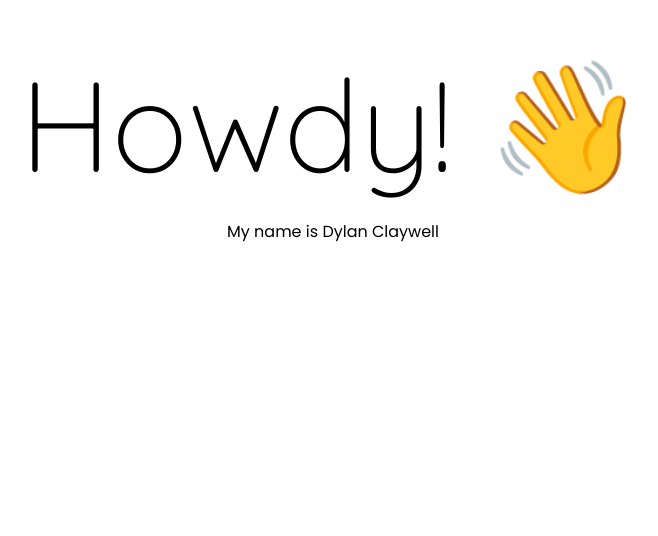
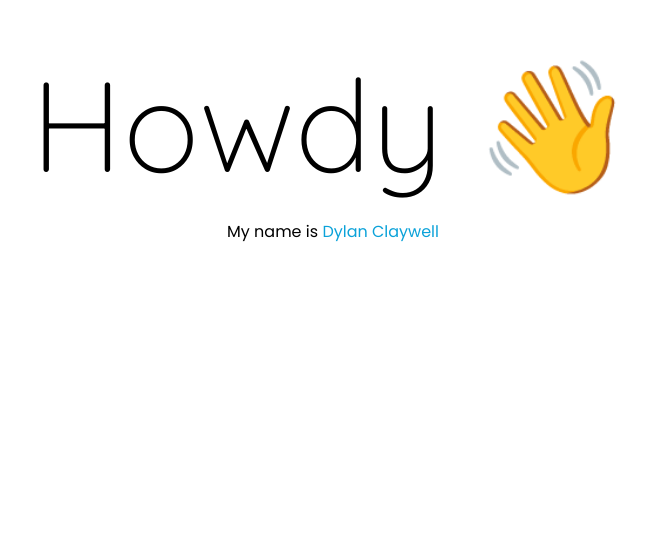
Before and after one commit to dylanclaywell/personal-site, a React (Create React App) app: page / in a window 1280 px wide. Shown: the part 264-800 px from the top of the page, without its empty margins (307-965 px from the left). Built offline with nearby package versions, Linux system fonts and the light colour scheme.

Commit message:
Added some styling and an svg

```diff
--- a/src/App.tsx
+++ b/src/App.tsx
@@ -21,16 +21,19 @@ function App() {
         <nav className="flex grow justify-center space-x-8"></nav>
       </header>
       <main>
-        <div className="text-center h-screen flex flex-col justify-center">
-          <h1 className="text-[10vw]">Howdy! 👋</h1>
-          <p className="font-[Poppins]">
+        <div className="text-center h-screen flex flex-col justify-center items-center">
+          <h1 className="text-[10vw] w-fit space-x-8">
+            <span className="slidein inline-block font-lighter">Howdy</span>
+            <span>👋</span>
+          </h1>
+          <p className="font-[Poppins] w-fit">
             My name is <a href="#about-me">Dylan Claywell</a>
           </p>
         </div>
         <Feature
           id="about-me"
           title="Who am I?"
-          imageUrl="https://via.placeholder.com/500"
+          imageUrl="me.svg"
           paragraphs={[
             `I'm a software engineer by trade, and a creator by passion. I
             love making something new with my own two hands, from games to web
--- a/src/colors.js
+++ b/src/colors.js
@@ -1,7 +1,17 @@
 /* eslint-disable no-undef */
 module.exports = {
-  'neon-teal': '#53c9c2',
-  'neon-pink': '#c4528b',
+  'light-blue': '#0cb5f2',
+  blue: '#0ba2d9',
   white: '#fff',
   black: '#000',
+  'gray-50': '#FAFAFA',
+  'gray-100': '#F5F5F5',
+  'gray-200': '#EEEEEE',
+  'gray-300': '#E0E0E0',
+  'gray-400': '#BDBDBD',
+  'gray-500': '#9E9E9E',
+  'gray-600': '#757575',
+  'gray-700': '#616161',
+  'gray-800': '#424242',
+  'gray-900': '#212121',
 }
--- a/src/index.css
+++ b/src/index.css
@@ -1,9 +1,6 @@
 @tailwind base;
 @tailwind components;
 @tailwind utilities;
-
-:root {
-}
 
 @font-face {
   font-family: Quicksand;
@@ -44,3 +41,32 @@ body {
 *::before {
   box-sizing: border-box;
 }
+
+a {
+  color: var(--blue);
+}
+
+a:hover {
+  color: var(--light-blue);
+}
+
+.slidein {
+  animation-name: slidein;
+  animation-duration: 300ms;
+}
+
+@keyframes slidein {
+  0% {
+    opacity: 0;
+    transform: translateX(25%);
+  }
+
+  50% {
+    opacity: 0.25;
+  }
+
+  100% {
+    opacity: 1;
+    transform: translateX(0%);
+  }
+}
```
Also changed, not shown: public/me.svg (added).
